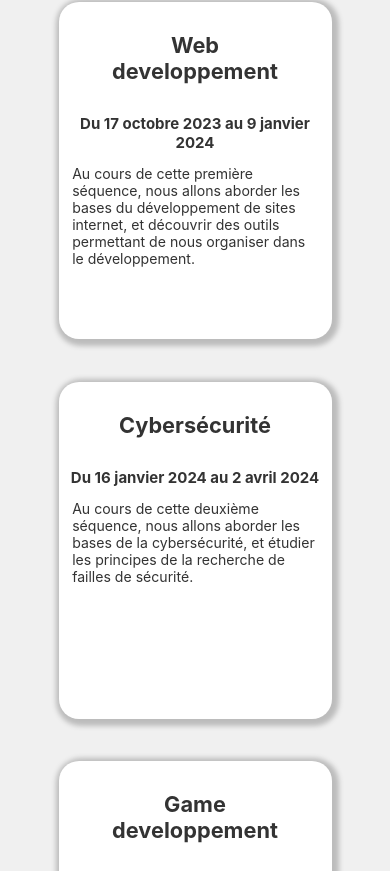
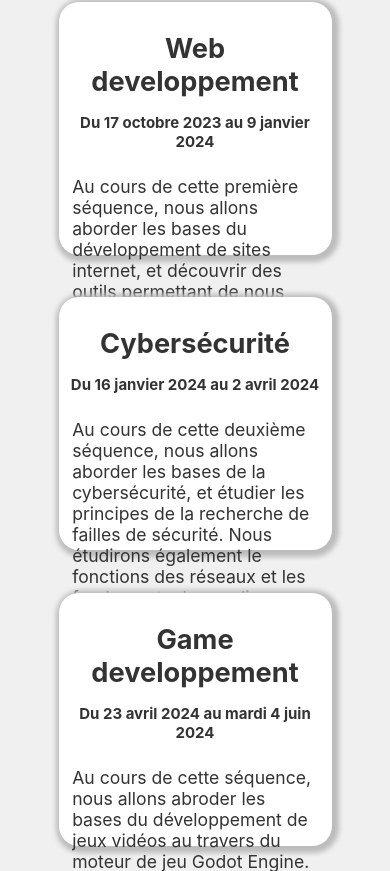
Before and after one commit to Informatique-VDuruy/website, a React (Vite) app: page /website/home in a window 390 px wide. Shown: the part 1633-2504 px from the top of the page. Built offline with nearby package versions, Linux system fonts and the light colour scheme.

Commit message:
feat: updates of the planning descirptions

```diff
--- a/src/assets/css/pages/home/planning.css
+++ b/src/assets/css/pages/home/planning.css
@@ -29,17 +29,20 @@
     margin: 30px;
     text-align: center;
     font-size: 2em;
+    margin-bottom: 15px;
 }
 
 .planning h3 {
     font-size: 15px;
     text-align: center;
-    margin-bottom: 1vh;
     margin: 5px;
+    margin-bottom: 3vh;
+
 }
 
 .planning p{
     margin: 5%;
+    font-size: 1.2em;
 }
 
 @media (max-width: 1200px) {
@@ -48,7 +51,7 @@
     }
 }
 
-@media (max-width: 900px) {
+@media (max-width: 975px) {
     .planning-content{
         grid-template-columns: 80vw;
         grid-template-rows: repeat(2, 1fr);
@@ -57,8 +60,8 @@
 
     .Sequence {
         width: 70vw;
-        height: 40vh;
-        font-size: 0.8em;
+        height: 30vh;
+        font-size: 1em;
     }
 
     .planning p{
--- a/src/components/homepage/planning.tsx
+++ b/src/components/homepage/planning.tsx
@@ -7,17 +7,17 @@ function Planning() {
                 <div className='Sequence'>
                     <h2>Web developpement</h2>
                     <h3>Du 17 octobre 2023 au 9 janvier 2024</h3>
-                    <p>Au cours de cette première séquence, nous allons aborder les bases du développement de sites internet, et découvrir des outils permettant de nous organiser dans le développement.</p>
+                    <p>Au cours de cette première séquence, nous allons aborder les bases du développement de sites internet, et découvrir des outils permettant de nous organiser dans le développement. Nous finirons cette séquence par des projets de groupe afin d'aborder le travail de groupe avec des outils tels que Git et GitHub</p>
                 </div>
                 <div className='Sequence'>
                     <h2>Cybersécurité</h2>
                     <h3>Du 16 janvier 2024 au 2 avril 2024</h3>
-                    <p>Au cours de cette deuxième séquence, nous allons aborder les bases de la cybersécurité, et étudier les principes de la recherche de failles de sécurité.</p>
+                    <p>Au cours de cette deuxième séquence, nous allons aborder les bases de la cybersécurité, et étudier les principes de la recherche de failles de sécurité. Nous étudirons également le fonctions des réseaux et les fondements de gnu-linux.</p>
                 </div>
                 <div className='Sequence'>
                     <h2>Game developpement</h2>
                     <h3>Du 23 avril 2024 au mardi 4 juin 2024</h3>
-                    <p></p>
+                    <p>Au cours de cette séquence, nous allons abroder les bases du développement de jeux vidéos au travers du moteur de jeu Godot Engine.</p>
                 </div>
             </div>
         </section>
```
